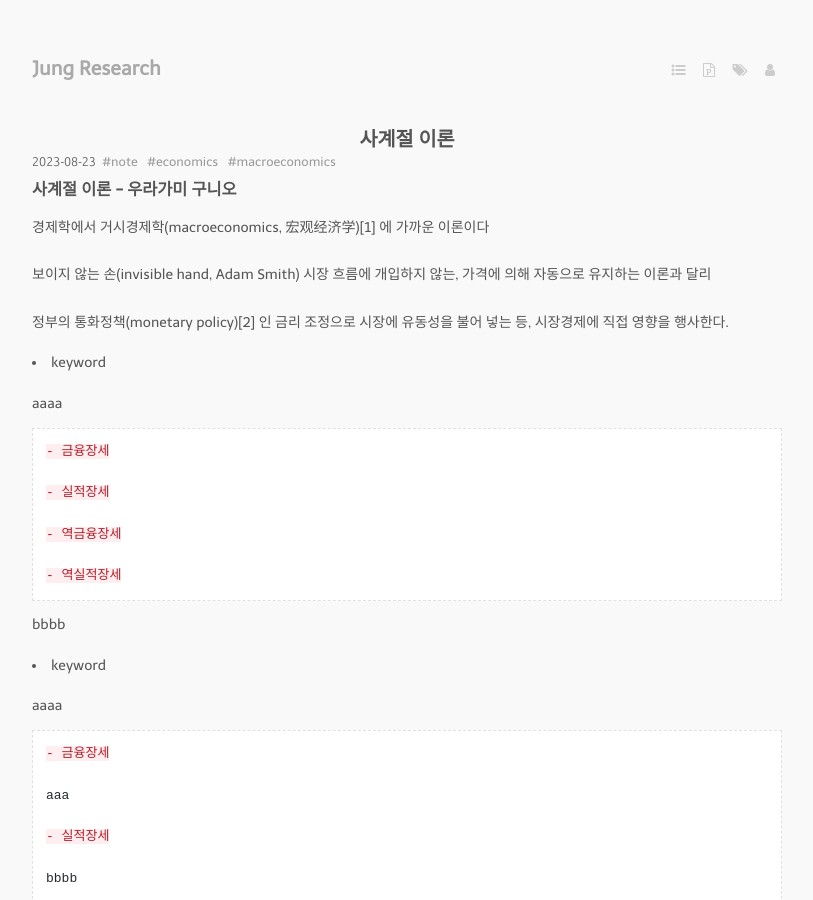
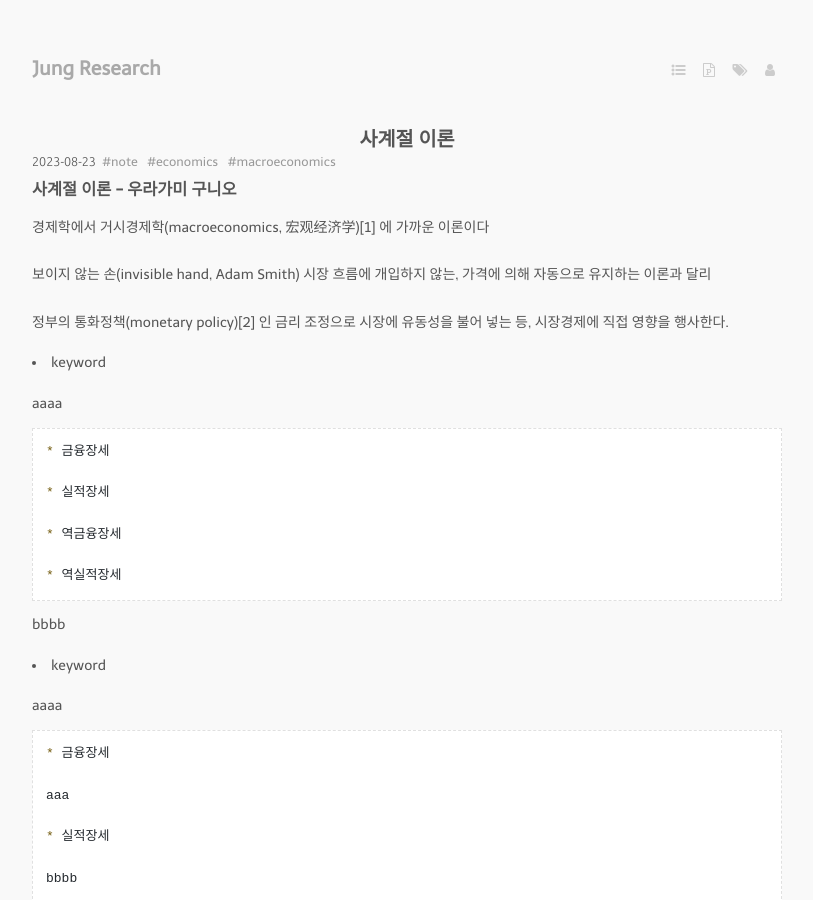
Before and after one commit to jung-research/github.io, a Jekyll site: the page built from _posts/2023-08-23-season_theory.md, in a window 1280 px wide and 900 px high. Shown: the whole window, without its empty margins (233-1046 px from the left). Built offline with Jekyll 4.4.1, drawn with Linux system fonts in a browser that asks for light colours; nearby versions of some CDN libraries; some web fonts are replaced.

```diff
--- a/_posts/2023-08-23-season_theory.md
+++ b/_posts/2023-08-23-season_theory.md
@@ -19,13 +19,13 @@ tags:
 
 aaaa
 
-    - 금융장세
+    * 금융장세
 
-    - 실적장세
+    * 실적장세
 
-    - 역금융장세
+    * 역금융장세
 
-    - 역실적장세
+    * 역실적장세
 
 bbbb
 
@@ -33,11 +33,11 @@ bbbb
 
 aaaa
 
-    - 금융장세
+    * 금융장세
 
     aaa
 
-    - 실적장세
+    * 실적장세
 
     bbbb
 
@@ -48,10 +48,10 @@ ccc
 
 * keyword
 
-    - 금융장세
-    - 실적장세
-    - 역금융장세
-    - 역실적장세
+    * 금융장세
+    * 실적장세
+    * 역금융장세
+    * 역실적장세
 
 what:
 
```
